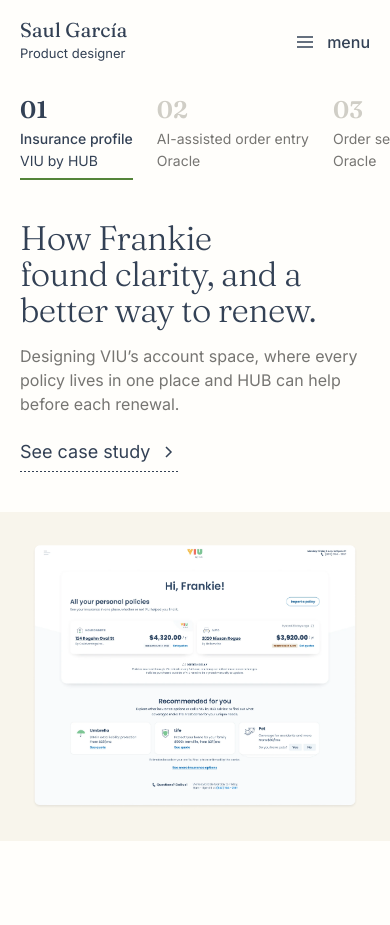
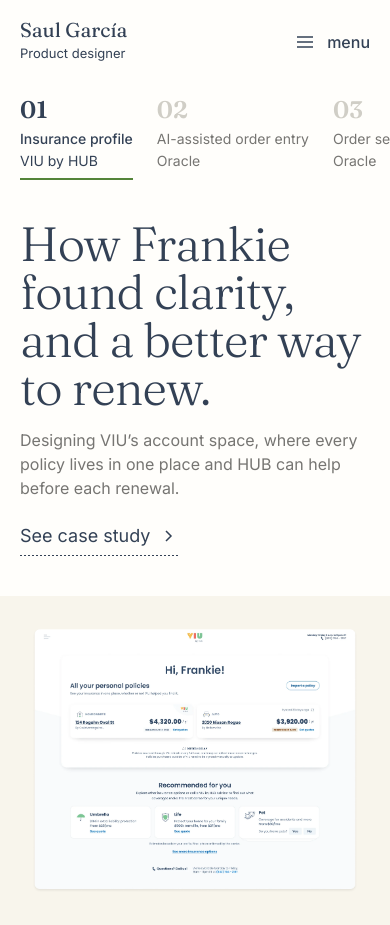
Before and after one commit to savsgarcia/portfolio, a plain HTML site: page index.html in a window 390 px wide. Before the commit the page ends 844 px from the top, so only its background shows below. Drawn offline with Linux system fonts and the light colour scheme.

Commit message:
Phone: project heading at 48px
Co-Authored-By: Claude Opus 5.5 <noreply@anthropic.com>
Claude-Session: https://claude.ai/code/session_014oW9rryPzLSdmVNbG2KxAd

```diff
--- a/styles.css
+++ b/styles.css
@@ -668,6 +668,11 @@ a.cta,
   .about-photo img { width: 140px; height: 140px; }
 }
 
+/* Phone: project heading at 48px */
+@media (max-width: 699px) {
+  .project-copy .display { font-size: 48px; line-height: 48px; }
+}
+
 /* Tablet: project heading stays at 64px */
 @media (min-width: 700px) and (max-width: 1099px) {
   .project-copy .display { font-size: 64px; line-height: 64px; }
```
